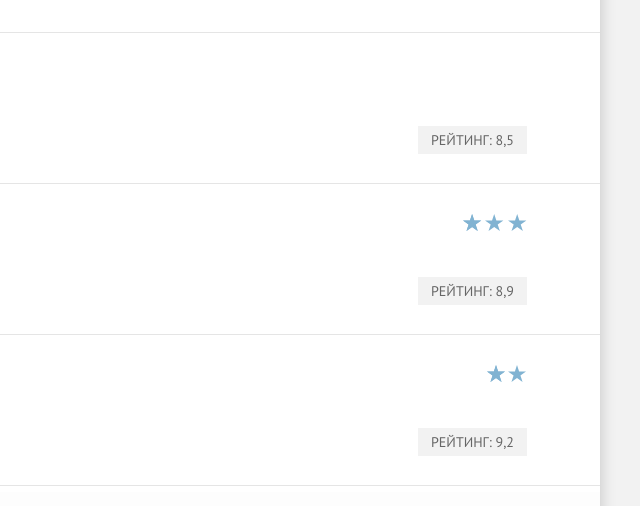
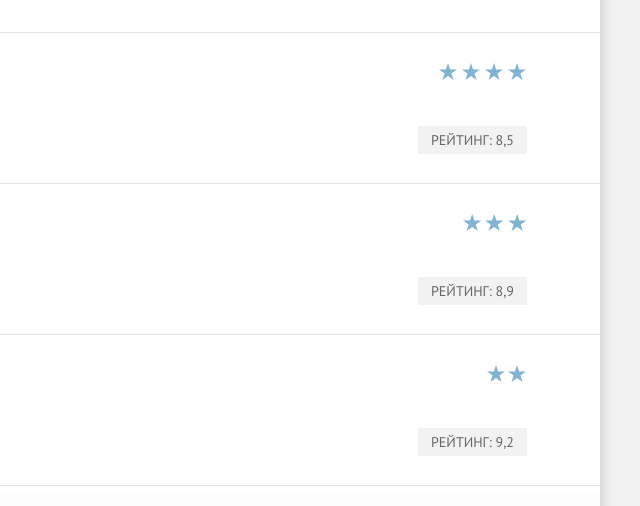
Before and after one commit to memerde/45285-sedona-31, a plain HTML site: page catalog.html in a window 1280 px wide. Shown: the part 327-833 px from the top of the page, 640-1280 px from the left. Drawn offline with Linux system fonts and the light colour scheme.

Commit message:
звезды

```diff
--- a/css/style.css
+++ b/css/style.css
@@ -909,11 +909,11 @@ svg {
 
 .stars-4::after {
   position: absolute;
-  content: unset;
+  content: "";
   right: 0;
   top: 0;
   background: url("/img/star.svg");
-  width: 88px;
+  width: 88px; height:17px;
   background-repeat: space no-repeat;
 }
 
@@ -923,11 +923,11 @@ svg {
 
 .stars-3::after {
   position: absolute;
-  content: url("/img/star.svg");
+  content: "";
   right: 0;
   top: 0;
   background: url("/img/star.svg");
-  width: 64px;
+  width: 64px;height:17px;
   background-repeat: space no-repeat;
 }
 
@@ -937,11 +937,11 @@ svg {
 
 .stars-2::after {
   position: absolute;
-  content: url("/img/star.svg");
+  content: "";
   right: 0;
   top: 0;
   background: url("/img/star.svg");
-  width: 40px;
+  width: 40px;height:17px;
   background-repeat: space no-repeat;
 }
 
```
